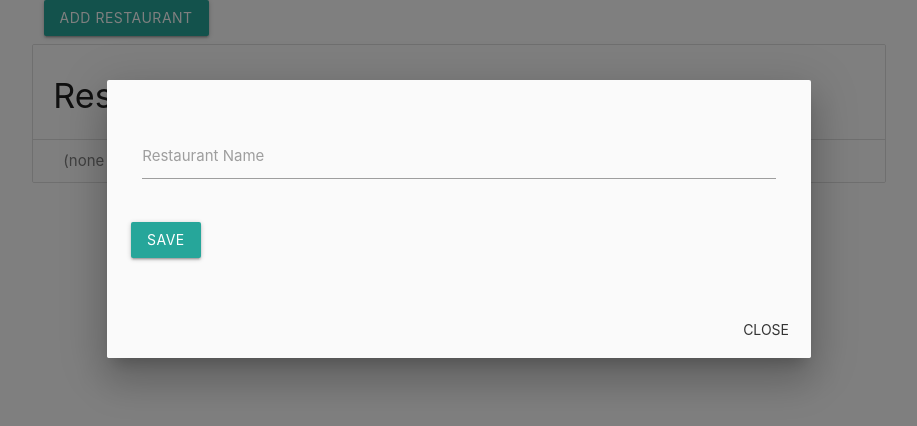
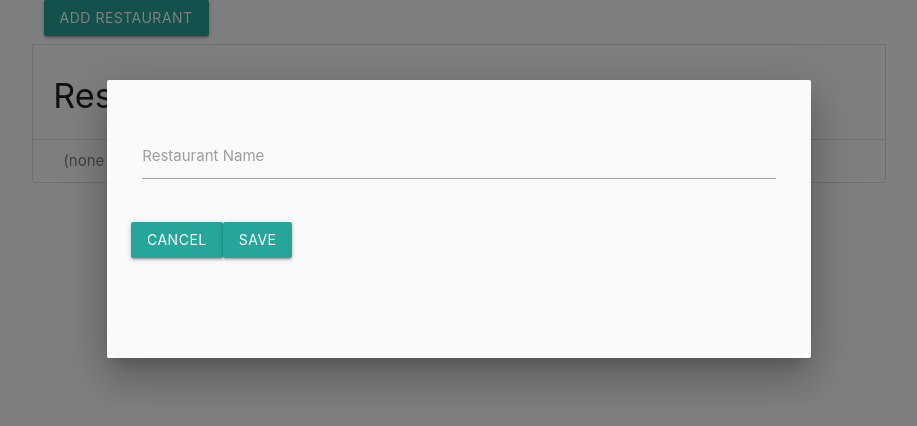
Before and after one commit to hoppergee/react_tdd_coding_it_wrong, a React (Vite) app: page / in a window 1280 px wide. Both pictures are taken after a click on the button "ADD RESTAURANT". Shown: the top 426 px of the page, without its empty margins (181-1098 px from the left). Built offline with nearby package versions, Linux system fonts and the light colour scheme.

Commit message:
Use custom cancel button to hand cancel modal and reset form

```diff
--- a/src/NewRestaurantForm.js
+++ b/src/NewRestaurantForm.js
@@ -16,15 +16,21 @@ export default class NewRestaurantForm extends Component {
     return errors;
   }
 
-  handleSave = (values, { resetForm }) => {
+  handleSave = (values, { setSubmitting, resetForm }) => {
     const { restaurantName } = values;
     const { onSave } = this.props;
 
     onSave(restaurantName);
+    setSubmitting(false);
     resetForm();
   }
 
-  renderForm = ({ values, errors, handleChange, handleSubmit }) => (
+  handleCancel = ({ resetForm }) => () => {
+    resetForm();
+    this.props.onCancel();
+  }
+
+  renderForm = ({ values, errors, handleChange, handleSubmit, resetForm }) => (
     <form onSubmit={handleSubmit}>
       <Row>
         <TextInput
@@ -39,6 +45,13 @@ export default class NewRestaurantForm extends Component {
         />
       </Row>
       <Row>
+        <Button
+          type="button"
+          data-test="cancelAddRestaurantButton"
+          onClick={this.handleCancel({ resetForm })}
+        >
+          Cancel
+        </Button>
         <Button
           type="submit"
           s={12}
--- a/src/RestaurantListPage.js
+++ b/src/RestaurantListPage.js
@@ -25,6 +25,10 @@ export default class RestaurantListPage extends Component {
     this.setState({ isModalOpen: false });
   }
 
+  handleCancelAddRestaurant = () => {
+    this.setState({ isModalOpen: false });
+  }
+
   render() {
     const { restaurantNames } = this.state;
     return (
@@ -32,11 +36,15 @@ export default class RestaurantListPage extends Component {
         <Modal
           data-test="addRestaurantModal"
           open={this.state.isModalOpen}
+          actions={[]}
           trigger={
             <Button data-test="addRestaurantButton">Add Restaurant</Button>
           }
         >
-          <NewRestaurantForm onSave={this.handleAddRestaurant} />
+          <NewRestaurantForm
+            onSave={this.handleAddRestaurant}
+            onCancel={this.handleCancelAddRestaurant}
+          />
         </Modal>
         <Row>
           <RestaurantList restaurantNames={restaurantNames} />
```
Also changed, not shown: 1 other file (tests, documents, lock files or other folders).
